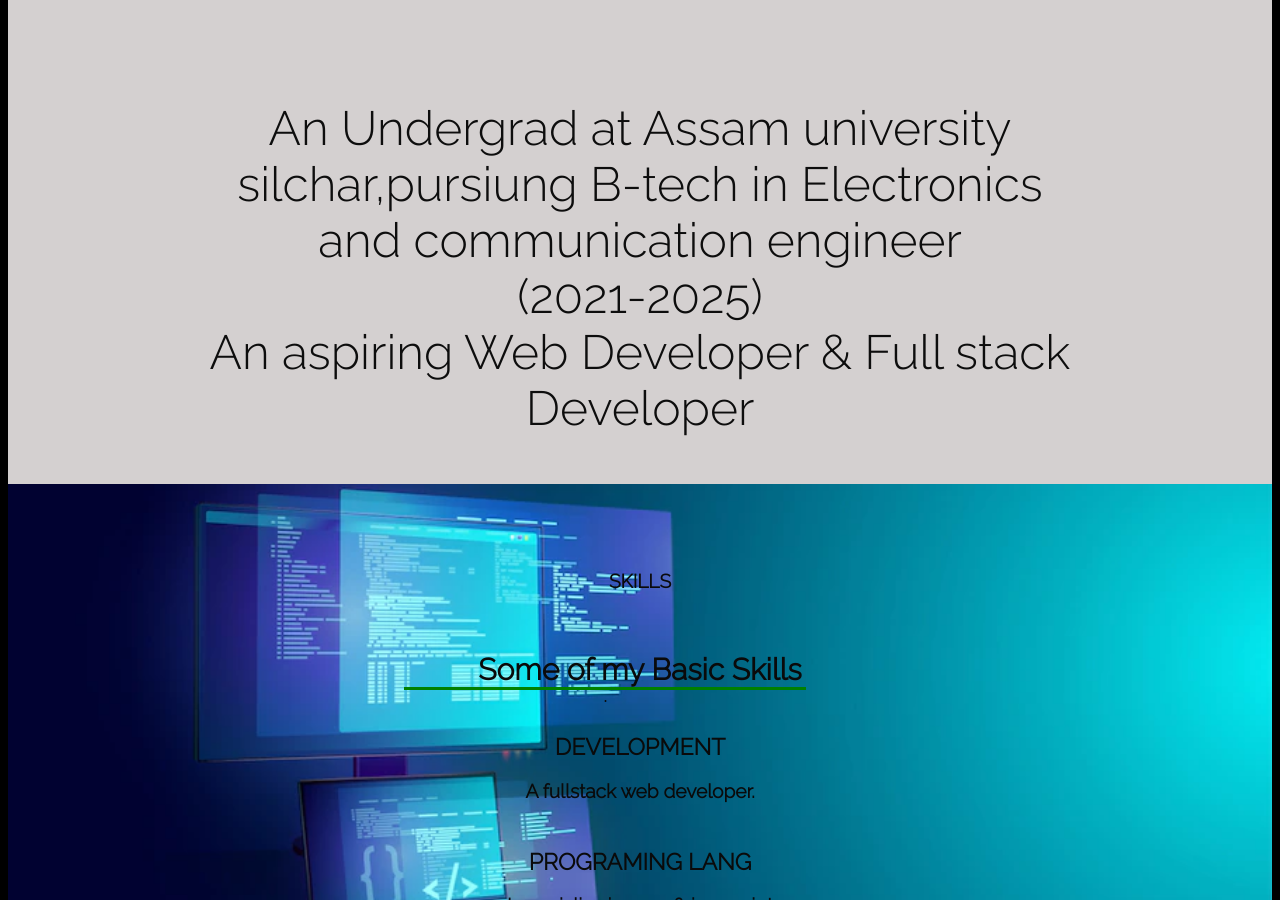
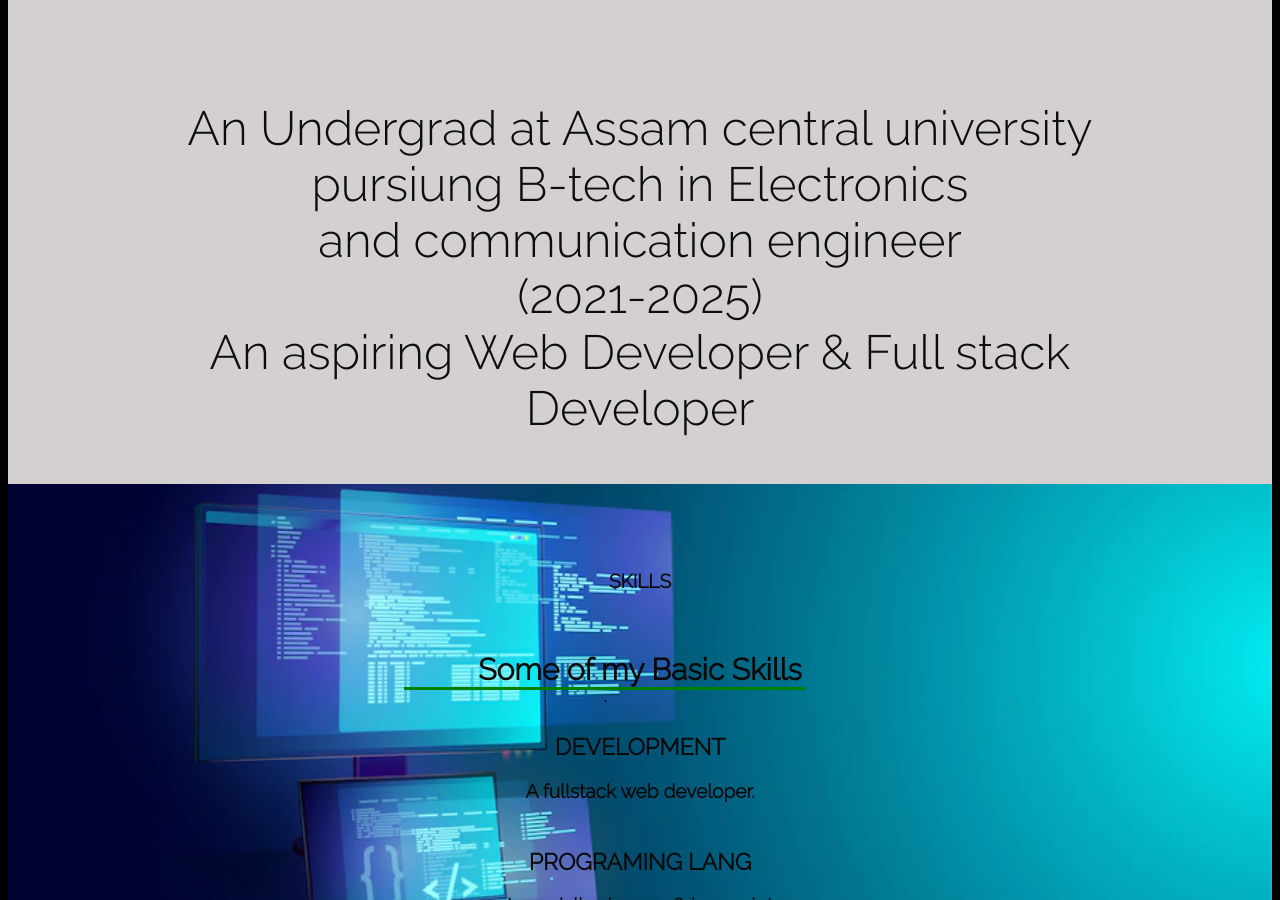
Before and after one commit to rahul200367/profile.github.io, a plain HTML site: page index.html in a window 1280 px wide. Shown: the part 920-1820 px from the top of the page. Drawn offline with Linux system fonts and the light colour scheme.

Commit message:
Update index.html

```diff
--- a/index.html
+++ b/index.html
@@ -53,8 +53,8 @@
         <div class="aboutme">About</div>
         <br>
         <div class="abc">
-            <div class="abc0">An Undergrad at Assam university</div>
-            <div class="abc1">silchar,pursiung B-tech in Electronics</div>
+            <div class="abc0">An Undergrad at Assam central university</div>
+            <div class="abc1">pursiung B-tech in Electronics</div>
             <div class="abc2">and communication engineer</div>
             <div class="abc3">(2021-2025)</div>
             <div class="abc4">An aspiring Web Developer & Full stack</div>
```
